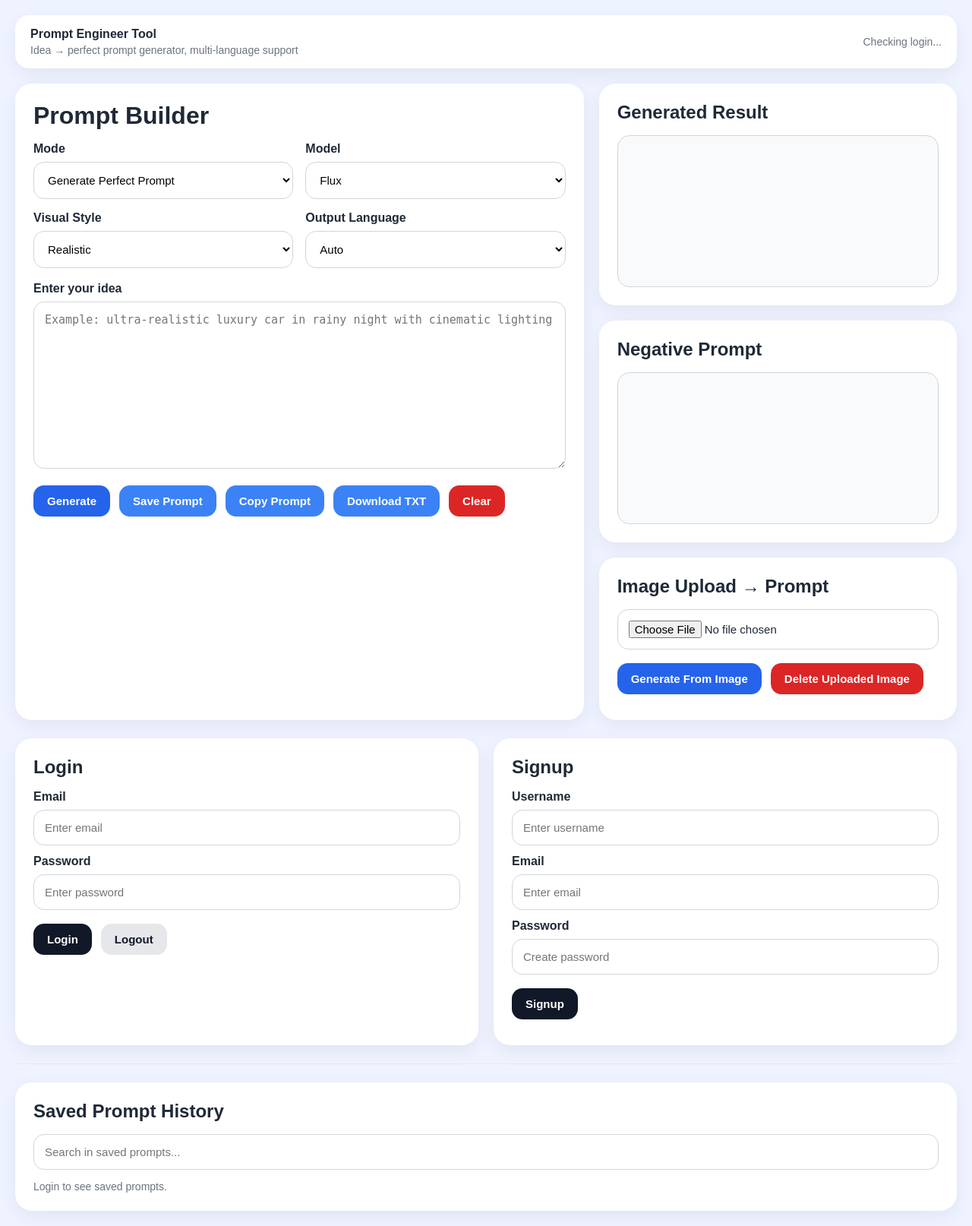
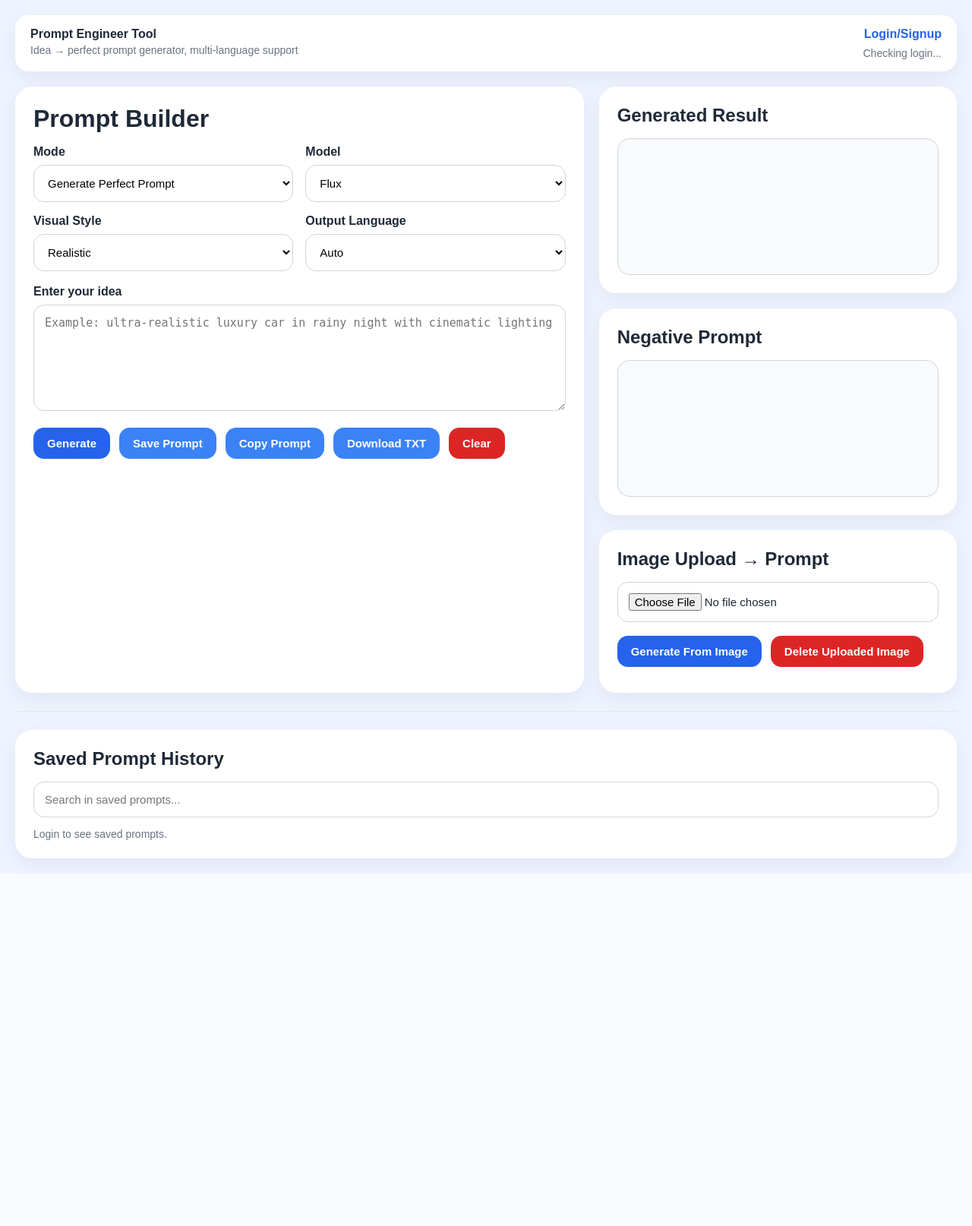
Before and after one commit to saiyadaaftabali72-74/prompt_tool, a Flask app: page / in a window 1280 px wide. Shown: the whole page at 76% size. After the commit the page ends 1150 px from the top, so only its background shows below. Run offline with Flask 3, Linux system fonts and the light colour scheme.

Commit message:
move login signup to top modal and reduce idea box

```diff
--- a/templates/index.html
+++ b/templates/index.html
@@ -5,9 +5,7 @@
     <meta name="viewport" content="width=device-width, initial-scale=1.0" />
     <title>Prompt Engineer Tool</title>
     <style>
-        * {
-            box-sizing: border-box;
-        }
+        * { box-sizing: border-box; }
 
         body {
             margin: 0;
@@ -30,7 +28,7 @@
             box-shadow: 0 8px 24px rgba(0, 0, 0, 0.06);
             display: flex;
             justify-content: space-between;
-            align-items: center;
+            align-items: flex-start;
             gap: 12px;
             flex-wrap: wrap;
         }
@@ -44,6 +42,30 @@
             color: #6b7280;
             font-size: 14px;
             margin-top: 4px;
+        }
+
+        .top-actions {
+            display: flex;
+            flex-direction: column;
+            align-items: flex-end;
+            gap: 8px;
+        }
+
+        .auth-link {
+            color: #2563eb;
+            font-weight: bold;
+            cursor: pointer;
+            text-decoration: none;
+            font-size: 16px;
+        }
+
+        .auth-link:hover {
+            text-decoration: underline;
+        }
+
+        .small-muted {
+            font-size: 14px;
+            color: #6b7280;
         }
 
         .main-grid {
@@ -92,7 +114,7 @@
         }
 
         textarea {
-            min-height: 220px;
+            min-height: 140px; /* chhota kiya */
             resize: vertical;
         }
 
@@ -118,33 +140,14 @@
             opacity: 0.95;
         }
 
-        .primary {
-            background: #2563eb;
-            color: white;
-        }
-
-        .secondary {
-            background: #3b82f6;
-            color: white;
-        }
-
-        .dark {
-            background: #111827;
-            color: white;
-        }
-
-        .danger {
-            background: #dc2626;
-            color: white;
-        }
-
-        .light {
-            background: #e5e7eb;
-            color: #111827;
-        }
+        .primary { background: #2563eb; color: white; }
+        .secondary { background: #3b82f6; color: white; }
+        .dark { background: #111827; color: white; }
+        .danger { background: #dc2626; color: white; }
+        .light { background: #e5e7eb; color: #111827; }
 
         .result-box {
-            min-height: 200px;
+            min-height: 180px;
             border: 1px solid #d1d5db;
             border-radius: 16px;
             padding: 16px;
@@ -171,13 +174,6 @@
             margin: 24px 0;
         }
 
-        .auth-grid {
-            display: grid;
-            grid-template-columns: 1fr 1fr;
-            gap: 20px;
-            margin-top: 24px;
-        }
-
         .history-search {
             margin-bottom: 14px;
         }
@@ -202,9 +198,48 @@
             margin-bottom: 6px;
         }
 
-        .small-muted {
-            font-size: 14px;
-            color: #6b7280;
+        /* Modal */
+        .modal-overlay {
+            position: fixed;
+            inset: 0;
+            background: rgba(0, 0, 0, 0.45);
+            display: none;
+            align-items: center;
+            justify-content: center;
+            padding: 20px;
+            z-index: 9999;
+        }
+
+        .modal-overlay.show {
+            display: flex;
+        }
+
+        .modal-box {
+            width: 100%;
+            max-width: 1000px;
+            max-height: 90vh;
+            overflow-y: auto;
+            background: #eef3ff;
+            border-radius: 24px;
+            padding: 20px;
+            position: relative;
+        }
+
+        .modal-close {
+            position: absolute;
+            right: 16px;
+            top: 12px;
+            background: transparent;
+            color: #111827;
+            font-size: 28px;
+            line-height: 1;
+            padding: 4px 10px;
+        }
+
+        .auth-grid {
+            display: grid;
+            grid-template-columns: 1fr 1fr;
+            gap: 20px;
         }
 
         @media (max-width: 960px) {
@@ -223,7 +258,11 @@
                 <div class="brand">Prompt Engineer Tool</div>
                 <div class="subtext">Idea → perfect prompt generator, multi-language support</div>
             </div>
+
+            <div class="top-actions">
+                <a class="auth-link" onclick="openAuthModal()">Login/Signup</a>
                 <div id="authStatus" class="small-muted">Checking login...</div>
+            </div>
         </div>
 
         <div class="main-grid">
@@ -324,6 +363,22 @@
             </div>
         </div>
 
+        <div class="divider"></div>
+
+        <div class="card">
+            <h2>Saved Prompt History</h2>
+            <div class="history-search">
+                <input type="text" id="historySearch" placeholder="Search in saved prompts..." oninput="filterHistory()" />
+            </div>
+            <div id="historyContainer" class="small-muted">Login to see saved prompts.</div>
+        </div>
+    </div>
+
+    <!-- AUTH MODAL -->
+    <div id="authModal" class="modal-overlay">
+        <div class="modal-box">
+            <button type="button" class="modal-close" onclick="closeAuthModal()">×</button>
+
             <div class="auth-grid">
                 <div class="card">
                     <h2>Login</h2>
@@ -367,15 +422,6 @@
                     <div id="signupStatus" class="status"></div>
                 </div>
             </div>
-
-        <div class="divider"></div>
-
-        <div class="card">
-            <h2>Saved Prompt History</h2>
-            <div class="history-search">
-                <input type="text" id="historySearch" placeholder="Search in saved prompts..." oninput="filterHistory()" />
-            </div>
-            <div id="historyContainer" class="small-muted">Login to see saved prompts.</div>
         </div>
     </div>
 
@@ -401,6 +447,14 @@
                 .replace(/'/g, "&#039;");
         }
 
+        function openAuthModal() {
+            document.getElementById("authModal").classList.add("show");
+        }
+
+        function closeAuthModal() {
+            document.getElementById("authModal").classList.remove("show");
+        }
+
         async function fetchJSON(url, options = {}) {
             const response = await fetch(url, options);
             const data = await response.json().catch(() => ({}));
@@ -408,7 +462,6 @@
             if (!response.ok) {
                 throw new Error(data.error || data.result || ("Request failed: " + response.status));
             }
-
             return data;
         }
 
@@ -583,9 +636,7 @@
                     })
                 });
 
-                if (!response.ok) {
-                    throw new Error("Download failed");
-                }
+                if (!response.ok) throw new Error("Download failed");
 
                 const blob = await response.blob();
                 const url = window.URL.createObjectURL(blob);
@@ -606,7 +657,6 @@
         function clearPrompt() {
             const idea = document.getElementById("idea");
             if (idea) idea.value = "";
-
             setText("result", "");
             setText("negativePrompt", "");
             setText("imageStatus", "");
@@ -626,6 +676,7 @@
 
                 setText("signupStatus", data.message || "Signup successful");
                 await checkMe();
+                closeAuthModal();
             } catch (e) {
                 setText("signupStatus", e.message);
             }
@@ -644,6 +695,7 @@
 
                 setText("loginStatus", data.message || "Login successful");
                 await checkMe();
+                closeAuthModal();
             } catch (e) {
                 setText("loginStatus", e.message);
             }
@@ -668,7 +720,7 @@
                 const data = await fetchJSON("/api/me");
 
                 if (data.logged_in) {
-                    setText("authStatus", Logged in as ${data.user.username} (${data.user.email}));
+                    setText("authStatus", Logged in as ${data.user.username});
                     await loadSavedPrompts();
                 } else {
                     setText("authStatus", "Not logged in");
```
Lines whose indentation alone changed are shown as unchanged.
